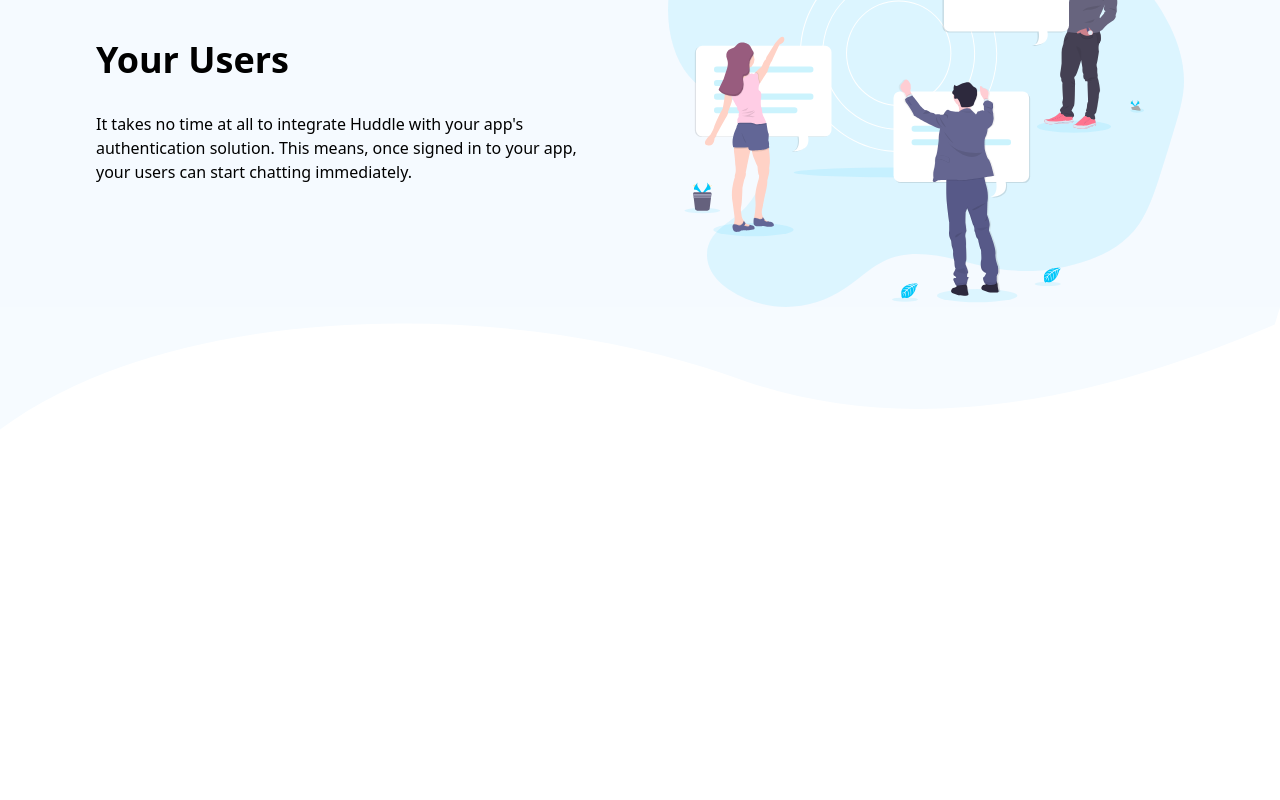
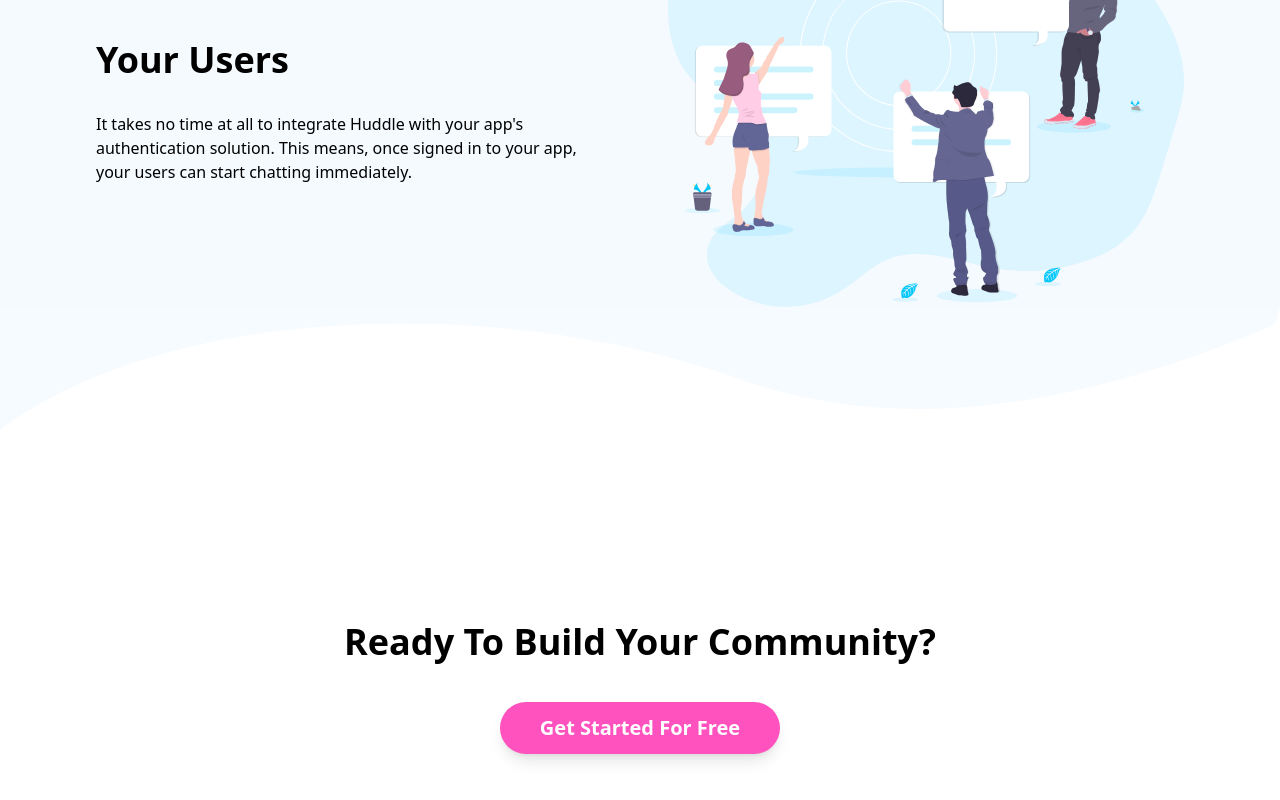
Before and after one commit to pxycknomdictator/HuddleLandingPage, a React (Vite) app: page / in a window 1280 px wide. Shown: the part 2936-3736 px from the top of the page. Before the commit the page ends 3366 px from the top, so only its background shows below. Built offline with nearby package versions, Linux system fonts and the light colour scheme.

Commit message:
add build section

```diff
--- a/src/App.jsx
+++ b/src/App.jsx
@@ -19,6 +19,7 @@
 import bg_Mobile_Bottom2 from "/images/bg-bottom-mobile-2.svg";
 
 import FlowingSection from "./components/FlowingSection";
+import Build from "./components/Build";
 
 const App = () => {
   return (
@@ -56,6 +57,7 @@
         heading="Your Users"
         description="It takes no time at all to integrate Huddle with your app's authentication solution. This means, once signed in to your app, your users can start chatting immediately."
       />
+      <Build />
     </>
   );
 };
--- /dev/null
+++ b/src/components/Build.jsx
@@ -0,0 +1,15 @@
+import React from "react";
+import PrimaryButton from "./PrimaryButton";
+
+const Build = () => {
+  return (
+    <div className="text-center my-48">
+      <h2 className="text-4xl font-bold mb-10">
+        Ready To Build Your Community?
+      </h2>
+      <PrimaryButton />
+    </div>
+  );
+};
+
+export default Build;
```
